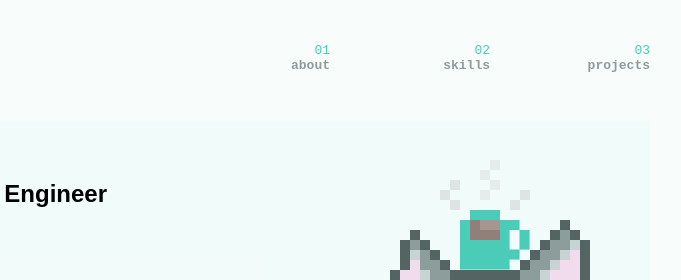
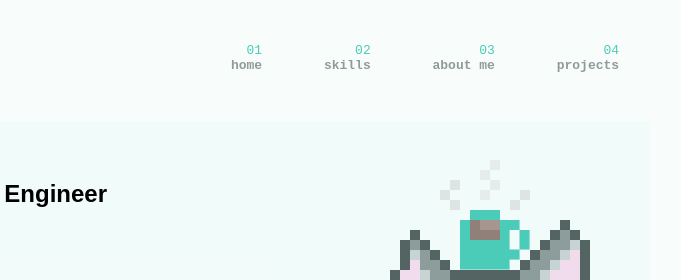
Before and after one commit to kiittsunne/kiittsunne.github.io, a Gatsby site: page / in a window 1280 px wide. Shown: the top 280 px of the page, 502-1183 px from the left. Built offline with nearby package versions, Linux system fonts and the light colour scheme; Gatsby itself is replaced by a stand-in of ours.

Commit message:
update navbar links

```diff
--- a/src/components/navbar/index.module.scss
+++ b/src/components/navbar/index.module.scss
@@ -107,8 +107,8 @@ $breakpoint-tablet: 500px;
   }
 
   .icons {
-    flex-grow: 1;
-    max-width: 480px;
+    flex-grow: 2;
+    max-width: 450px;
     display: flex;
     flex-direction: row;
     justify-content: space-around;
@@ -119,8 +119,8 @@ $breakpoint-tablet: 500px;
       text-decoration: none;
       font-family: monospace;
       text-align: right;
-      flex: 1;
-      margin-left: 0.25em;
+      // flex: 1;
+      // margin-left: 0.25em;
 
       div {
         display: flex;
--- a/src/components/navbar/navdata.json
+++ b/src/components/navbar/navdata.json
@@ -1,5 +1,6 @@
 [
-  { "id": "01", "title": "about", "link": "/#about" },
+  { "id": "01", "title": "home", "link": "/" },
   { "id": "02", "title": "skills", "link": "/#skills" },
-  { "id": "03", "title": "projects", "link": "/projects" }
+  { "id": "03", "title": "about me", "link": "/#about" },
+  { "id": "04", "title": "projects", "link": "/projects" }
 ]
```
